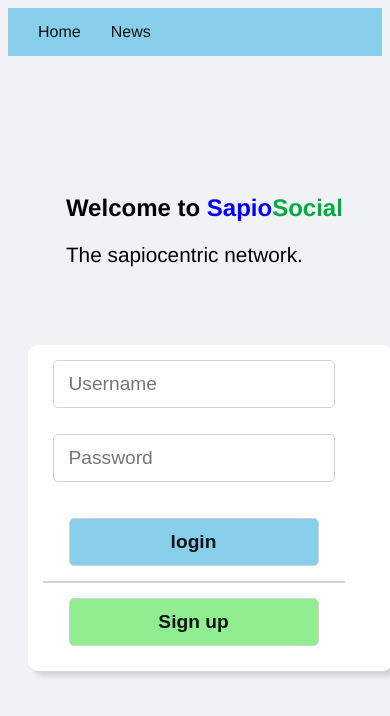
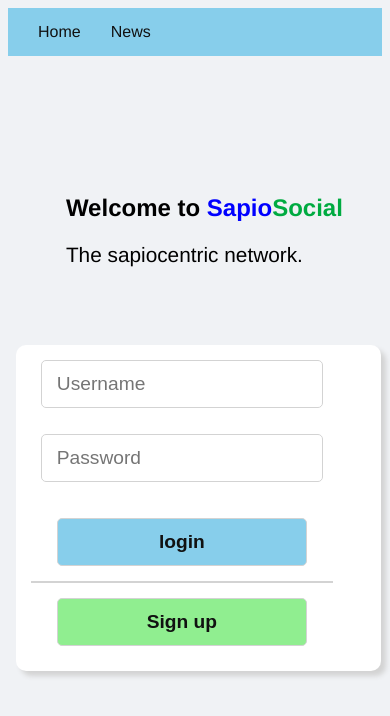
Before and after one commit to sweatshirt0/sapiosocial-js, a React (Create React App) app: page / in a window 390 px wide. Shown: the top 716 px of the page. Built offline with nearby package versions, Linux system fonts and the light colour scheme.

Commit message:
mobile path 4

```diff
--- a/src/index.css
+++ b/src/index.css
@@ -186,7 +186,7 @@ body {
 	.form-wrapper {
 		display: flex;
 		top: 35vh;
-		left: 5vw;
+		left: 2vw;
 		padding-left: 15px;
 		width: 350px;
 		overflow: hidden;
@@ -202,6 +202,7 @@ body {
 
 	.submit {
 		width: 250px;
+		text-align: center;
 	}
 
 	.signup-button {
```
Also changed, not shown: 1 other file (tests, documents, lock files or other folders).
